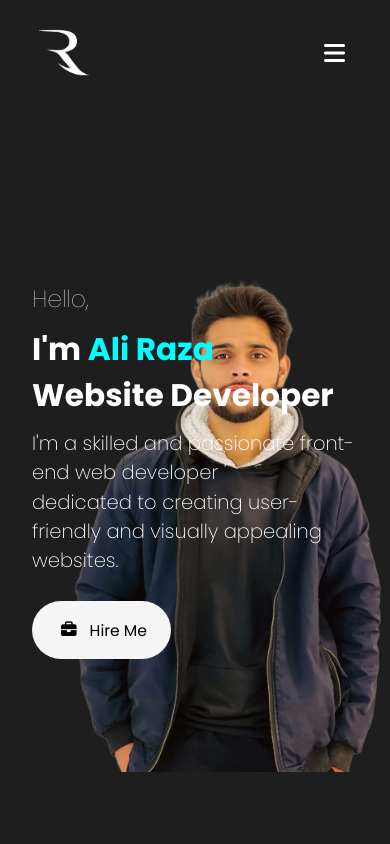
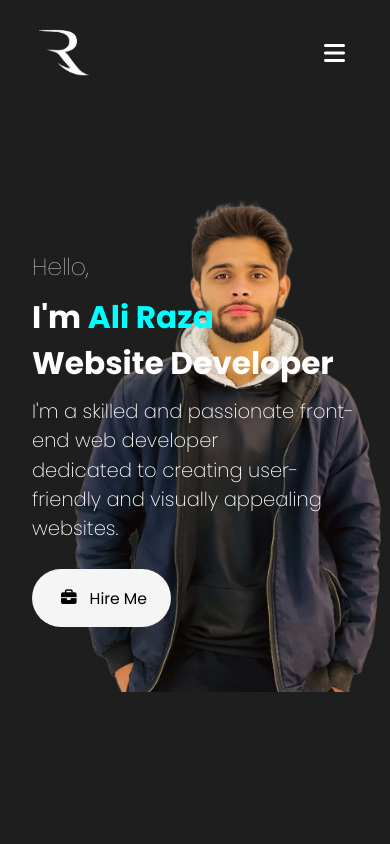
Before and after one commit to RazaisHere/portfolio-mine, a React (Create React App) app: page / in a window 390 px wide. Shown: the top 844 px of the page. Built offline with nearby package versions, Linux system fonts and the light colour scheme.

Commit message:
responsiveness updated

```diff
--- a/src/components/intro/intro.css
+++ b/src/components/intro/intro.css
@@ -105,6 +105,13 @@
   .IntroContent {
     font-size: 8vw;
     padding-top: 0rem;
+    position: absolute;
+    top: 3rem;
+  }
+  #intro{
+    position: relative;
+    top: -5rem;
+
   }
 
   .hello {
```
